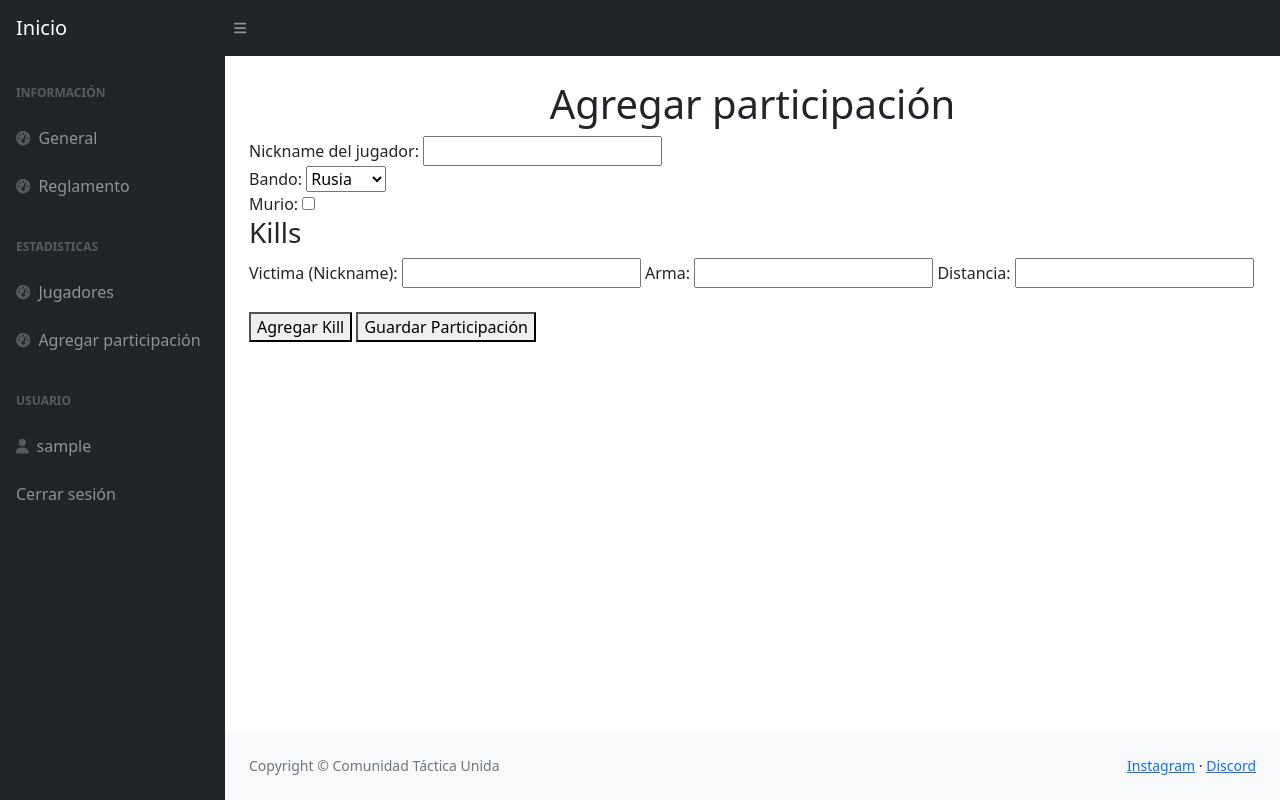
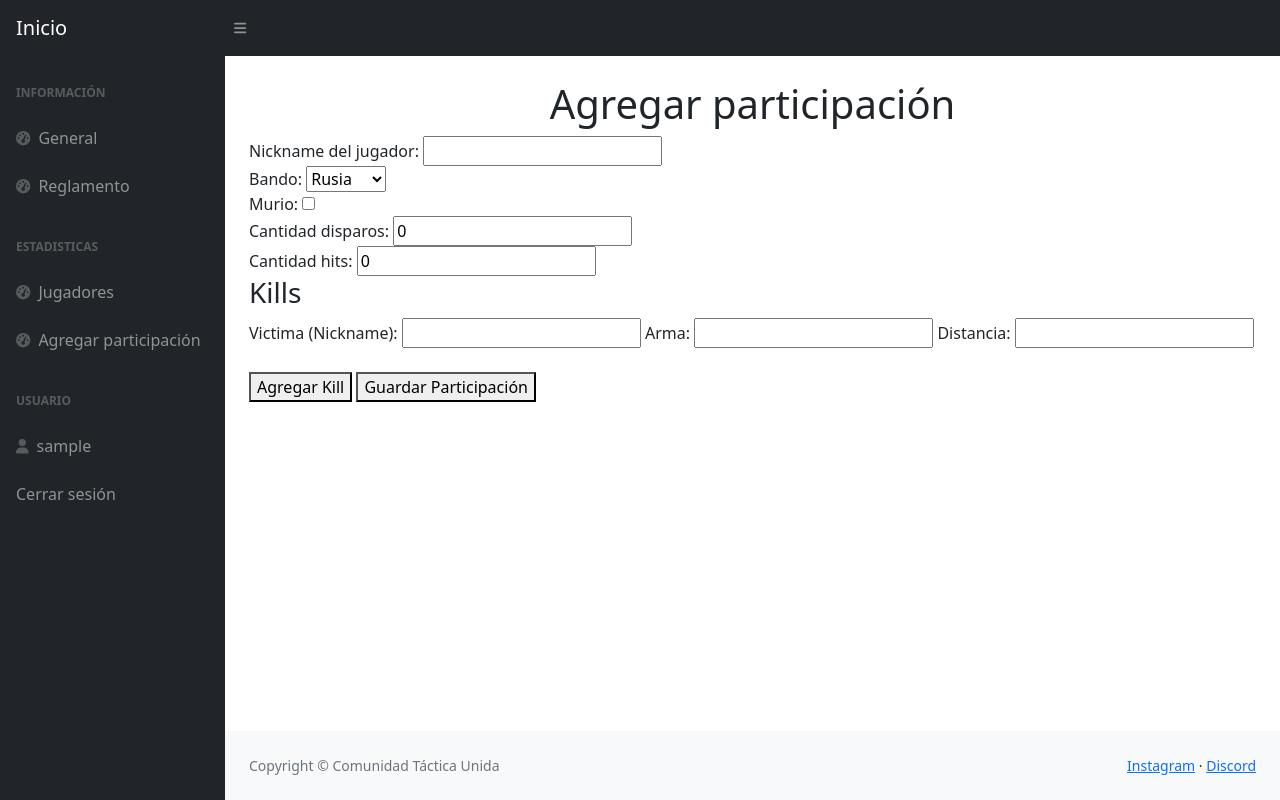
Before and after one commit to RomanoDan/CTU_Stats, a Django app: page /crear-participacion/ in a window 1280 px wide. Run offline with Django 5.2, Linux system fonts and the light colour scheme; the visitor is signed in with stand-in values (Sample User, id 1); some libraries are stand-ins or nearby versions.

Commit message:
Agregada información de disparos y disparos acertados de los jugadores.

```diff
--- a/inicio/forms.py
+++ b/inicio/forms.py
@@ -8,7 +8,7 @@ class ParticipacionForm(forms.ModelForm):
 
     class Meta:
         model = Participacion
-        fields = ['murio']  # 'nickname' está por fuera
+        fields = ['murio','cantidad_disparos','cantidad_hits']  # 'nickname' está por fuera
 
 class KillForm(forms.Form):
     victima_nickname = forms.CharField(label="Victima (Nickname)", max_length=50)
--- a/inicio/models.py
+++ b/inicio/models.py
@@ -11,6 +11,8 @@ class Jugador(models.Model):
     participaciones = models.PositiveIntegerField(default=0)
     kills = models.PositiveIntegerField(default=0)
     muertes = models.PositiveIntegerField(default=0)
+    disparos = models.PositiveIntegerField(default=0)
+    hits = models.PositiveIntegerField(default=0)
 
     @property
     def killsporpartida(self):
@@ -30,6 +32,12 @@ class Jugador(models.Model):
             return self.kills
         return self.kills / self.muertes
 
+    @property
+    def precision(self):
+        if self.disparos == self.hits:
+            return 100
+        return (self.hits*100)/self.disparos
+
     def __str__(self):
         return self.nickname
 
@@ -39,6 +47,8 @@ class Participacion(models.Model):
     jugador = models.ForeignKey(Jugador, on_delete=models.CASCADE, related_name='participaciones_detalle', null=True, blank=True)
     murio = models.BooleanField(default=False)
     cantidad_kills = models.PositiveIntegerField(default=0)
+    cantidad_disparos = models.PositiveIntegerField(default=0)
+    cantidad_hits = models.PositiveIntegerField(default=0)
 
     bando = None
 
@@ -58,6 +68,8 @@ class Participacion(models.Model):
         jugador_obj.participaciones = participaciones.count()
         jugador_obj.kills = sum(p.cantidad_kills for p in participaciones)
         jugador_obj.muertes = participaciones.filter(murio=True).count()
+        jugador_obj.disparos = sum(p.cantidad_disparos for p in participaciones)
+        jugador_obj.hits = sum(p.cantidad_hits for p in participaciones)
         jugador_obj.save()
 
         # (Opcional) Verificación de víctimas sin bando o no asignadas
--- a/inicio/templates/inicio/crear_participacion.html
+++ b/inicio/templates/inicio/crear_participacion.html
@@ -9,6 +9,8 @@
     {{ form.nickname.label_tag }} {{ form.nickname }}<br>
     {{ form.bando.label_tag }} {{ form.bando }}<br>
     {{ form.murio.label_tag }} {{ form.murio }}<br>
+    {{ form.cantidad_disparos.label_tag }} {{ form.cantidad_disparos }}<br>
+    {{ form.cantidad_hits.label_tag }} {{ form.cantidad_hits }}<br>
 
     <h3>Kills</h3>
     {{ formset.management_form }}
--- a/inicio/templates/inicio/detalle_jugador.html
+++ b/inicio/templates/inicio/detalle_jugador.html
@@ -60,6 +60,9 @@
             <tr><td>Participaciones</td><td>{{ participaciones }}</td></tr>
             <tr><td>Kills</td><td>{{ kills }}</td></tr>
             <tr><td>Muertes</td><td>{{ muertes }}</td></tr>
+            <tr><td>Disparos</td><td>{{ disparos }}</td></tr>
+            <tr><td>Disparos acertados</td><td>{{ hits }}</td></tr>
+            <tr><td>Precisión</td><td>{{ precision|floatformat:2 }} %</td></tr>
             <tr><td>Kills por partida</td><td>{{ kills_por_partida|floatformat:2 }}</td></tr>
             <tr><td>Aliveness</td><td>{{ aliveness|floatformat:2 }}</td></tr>
             <tr><td>KD Ratio</td><td>{{ kdratio|floatformat:2 }}</td></tr>
--- a/inicio/views.py
+++ b/inicio/views.py
@@ -32,6 +32,9 @@ def detalle_jugador(request, jugador_id):
     kdratio = jugador.kdratio
     aliveness = jugador.aliveness
     kills_por_partida = kills / participaciones if participaciones > 0 else 0
+    disparos = jugador.disparos
+    hits = jugador.hits
+    precision = jugador.precision
 
     # Estadísticas por arma
     kills_qs = Kill.objects.filter(killer=jugador)
@@ -80,6 +83,9 @@ def detalle_jugador(request, jugador_id):
         'kills_por_arma': kills_por_arma,
         'victimas': victimas,
         'asesinos': asesinos,
+        'disparos': disparos,
+        'hits': hits,
+        'precision': precision,
     }
 
     return render(request, 'inicio/detalle_jugador.html', contexto)
@@ -102,11 +108,15 @@ def crear_participacion(request):
             nickname = form.cleaned_data['nickname']
             bando = form.cleaned_data['bando']  # Nuevo campo desde el form
             murio = form.cleaned_data['murio']
+            cantidad_disparos = form.cleaned_data['cantidad_disparos']
+            cantidad_hits = form.cleaned_data['cantidad_hits']
 
             # Crear instancia de Participacion
             participacion = Participacion(
                 nickname=nickname,
-                murio=murio
+                murio=murio,
+                cantidad_disparos=cantidad_disparos,
+                cantidad_hits=cantidad_hits
             )
             participacion.bando = bando  # Asignamos bando temporal
             participacion.save()  # Aquí ya se crea el jugador con ese bando
```
Also changed, not shown: inicio/migrations/0002_jugador_disparos_jugador_hits_and_more.py (added).
